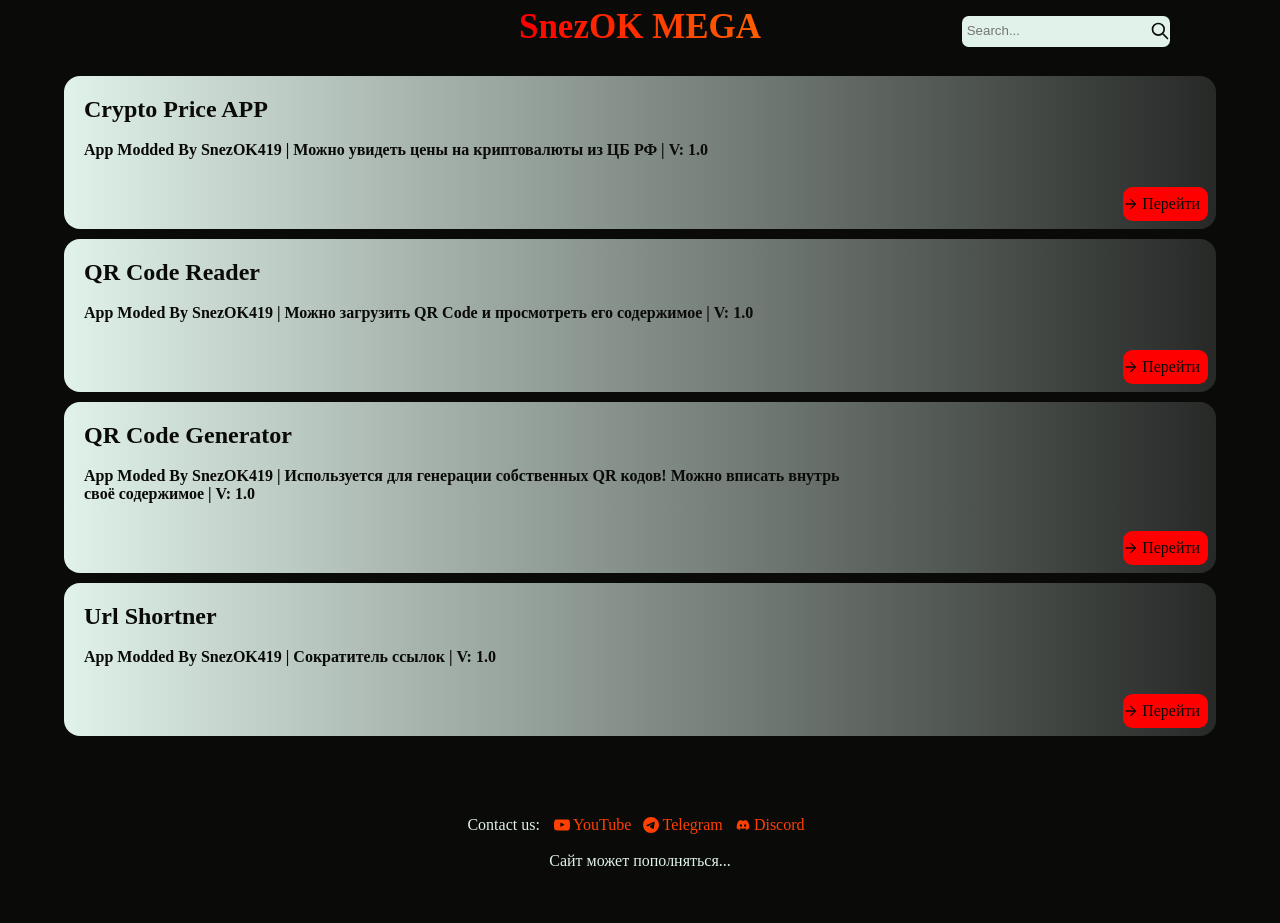
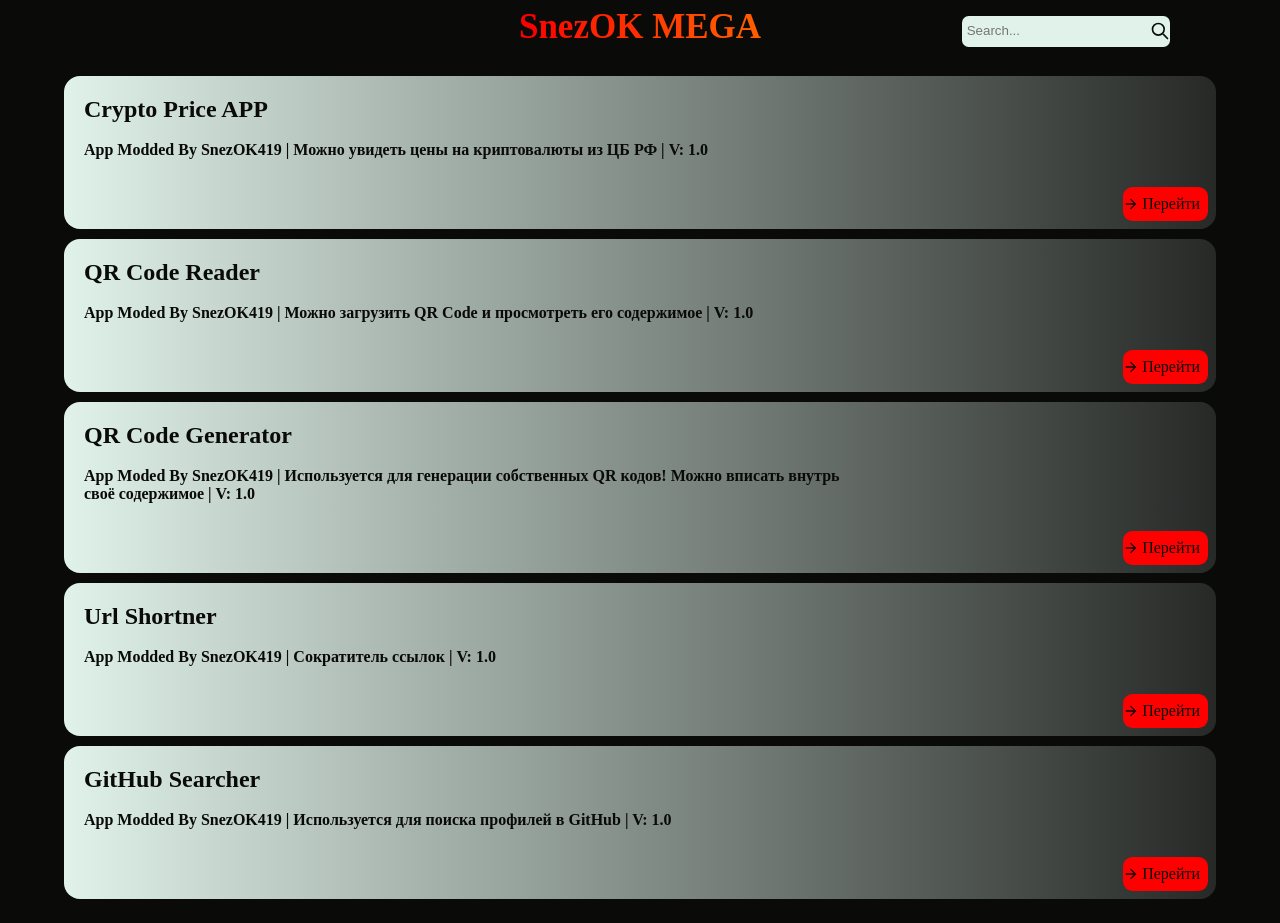
Before and after one commit to SnezOK419/snezokmega, a plain HTML site: page index.html in a window 1280 px wide. Shown: the top 923 px of the page. Drawn offline with Linux system fonts and the light colour scheme.

Commit message:
Update index.html

```diff
--- a/index.html
+++ b/index.html
@@ -123,7 +123,8 @@
                 ["Crypto Price APP", "**App Modded By SnezOK419 | Можно увидеть цены на криптовалюты из ЦБ РФ | V: 1.0**", "https://snezok419.github.io/cryptoprice", ""],
                 ["QR Code Reader", "**App Moded By SnezOK419 | Можно загрузить QR Code и просмотреть его содержимое | V: 1.0**", "https://snezok419.github.io/qrcreader", ""],
                 ["QR Code Generator", "**App Moded By SnezOK419 | Используется для генерации собственных QR кодов! Можно вписать внутрь своё содержимое | V: 1.0**", "https://snezok419.github.io/qrgen", ""],
-                ["Url Shortner", "**App Modded By SnezOK419 | Сократитель ссылок | V: 1.0**", "https://snezok419.github.io/urlshortner", ""]
+                ["Url Shortner", "**App Modded By SnezOK419 | Сократитель ссылок | V: 1.0**", "https://snezok419.github.io/urlshortner", ""],
+		["GitHub Searcher", "**App Modded By SnezOK419 | Используется для поиска профилей в GitHub | V: 1.0**", "https://snezok419.github.io/githubsearch/", ""]
             ];
 
             function markdown(string) {
```
